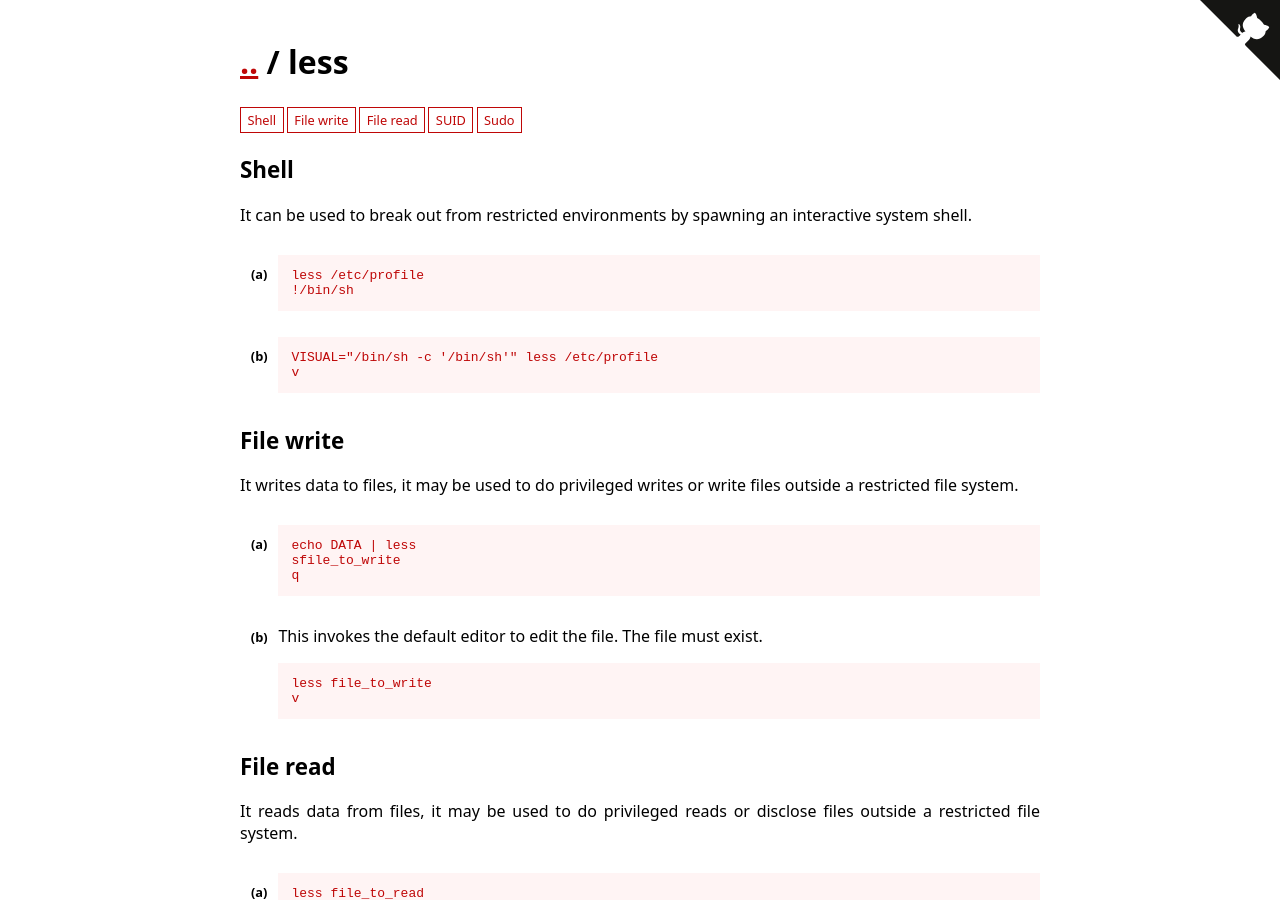
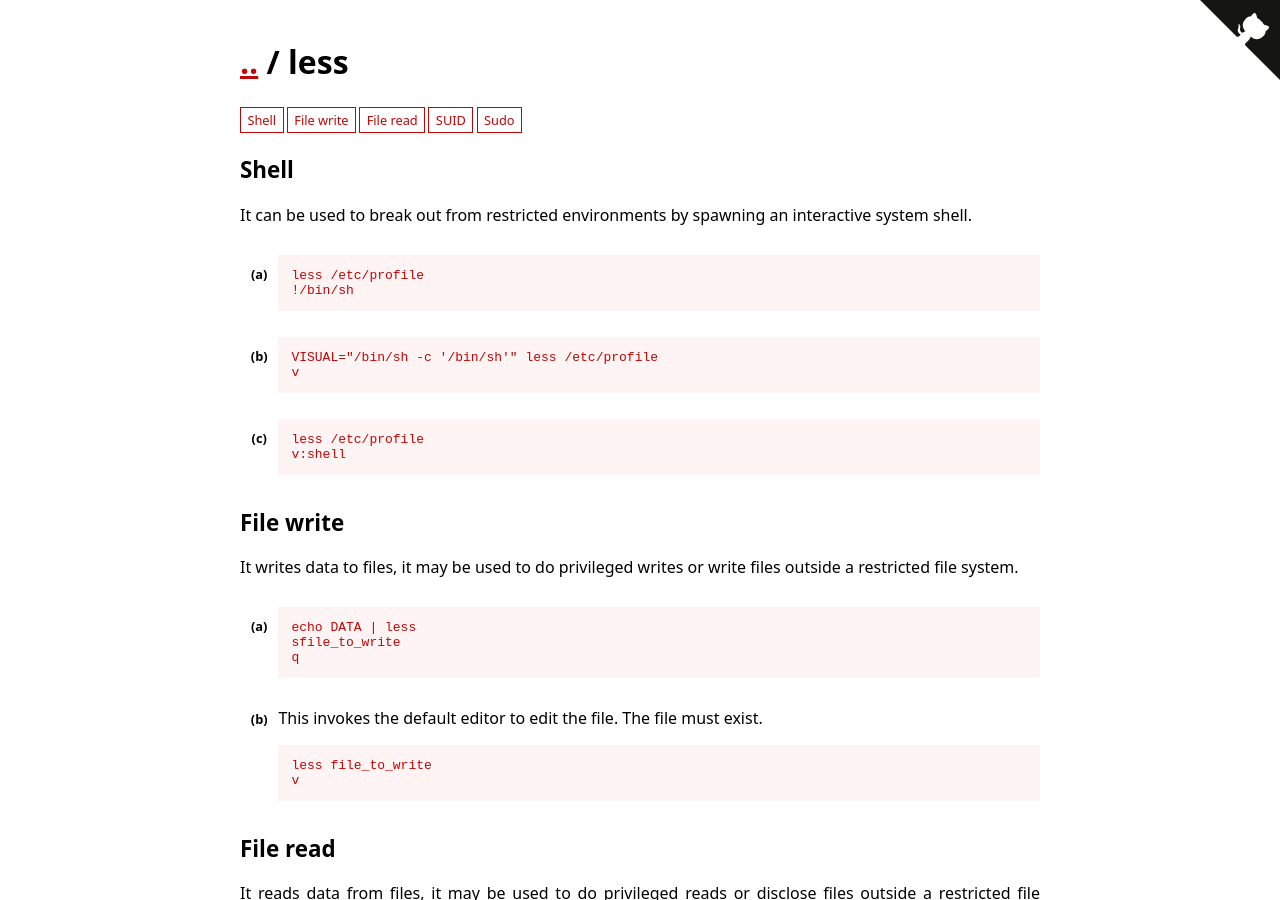
Before and after one commit to GTFOBins/GTFOBins.github.io, a Jekyll site: the page built from _gtfobins/less.md, in a window 1280 px wide and 900 px high. Built offline with Jekyll 4.4.1, drawn with Linux system fonts in a browser that asks for light colours.

Commit message:
Add vi(m)-style shell spawning to the less binary
Co-authored-by: Andrea Cardaci <cyrus.and@gmail.com>

```diff
--- a/_gtfobins/less.md
+++ b/_gtfobins/less.md
@@ -7,6 +7,9 @@ functions:
     - code: |
         VISUAL="/bin/sh -c '/bin/sh'" less /etc/profile
         v
+    - code: |
+        less /etc/profile
+        v:shell
   file-read:
     - code: less file_to_read
     - description: This is useful when `less` is used as a pager by another binary to read a different file.
```
